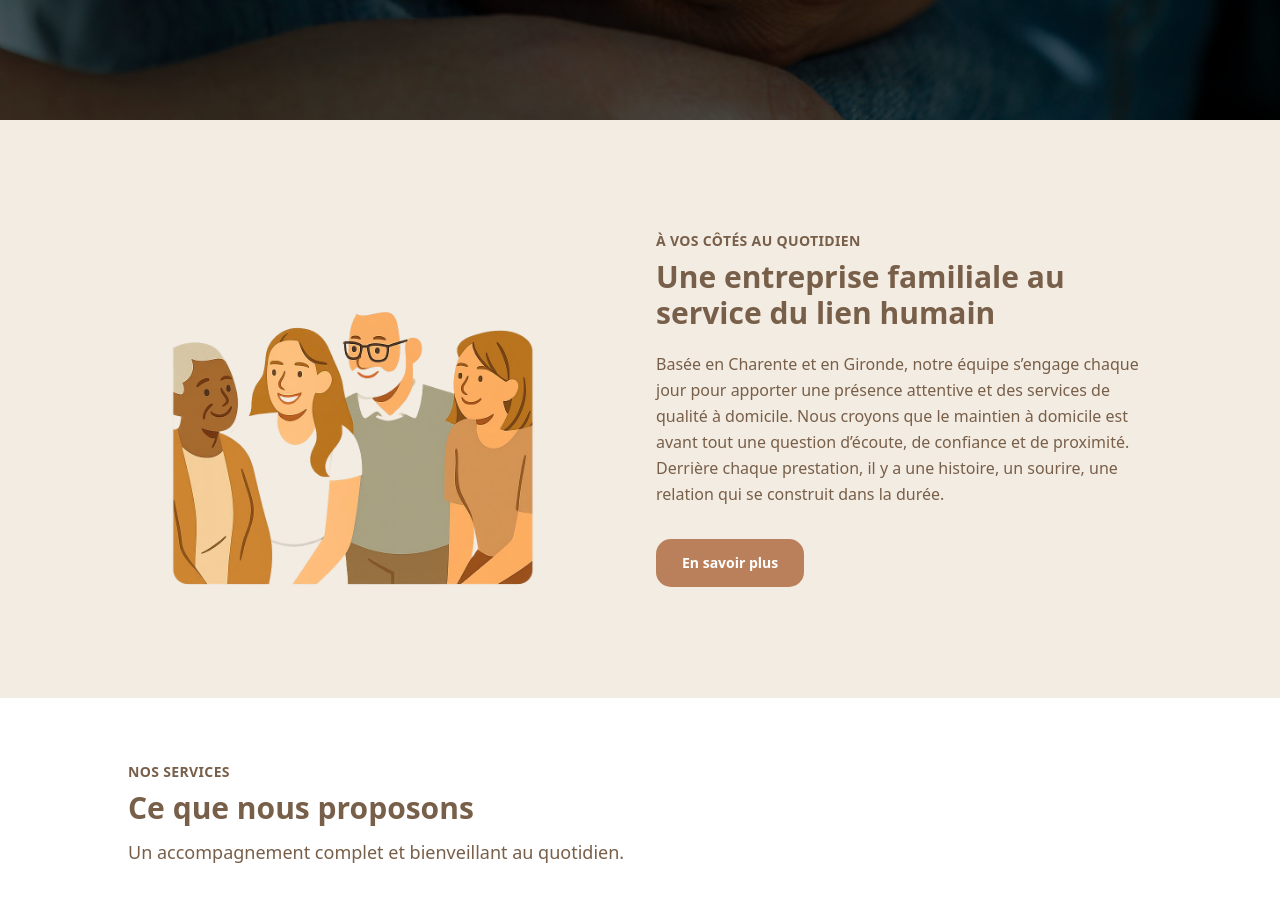
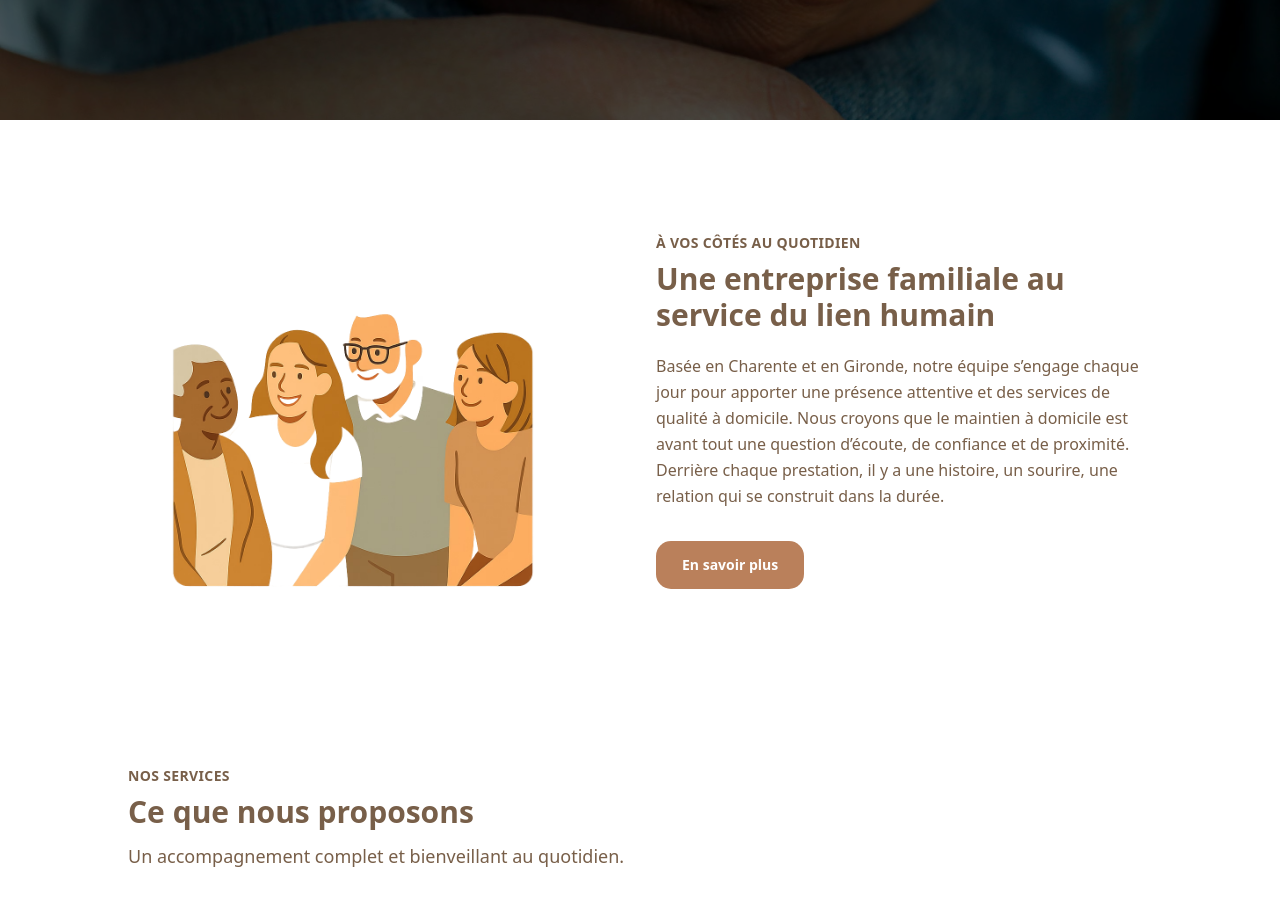
Before and after one commit to julienlisita/ccs-website, a Next.js app: page / in a window 1280 px wide. Shown: the part 680-1579 px from the top of the page. Built offline with nearby package versions, Linux system fonts and the light colour scheme.

Commit message:
fix(home): update SplitSection tone in AboutSectionHome component

```diff
--- a/src/components/section/AboutSectionHome.tsx
+++ b/src/components/section/AboutSectionHome.tsx
@@ -21,7 +21,6 @@ export default function AboutSectionHome() {
       aspect="square"
       ctaLabel="En savoir plus"
       ctaHref="/about"
-      tone="muted"
     />
   );
 }
```
